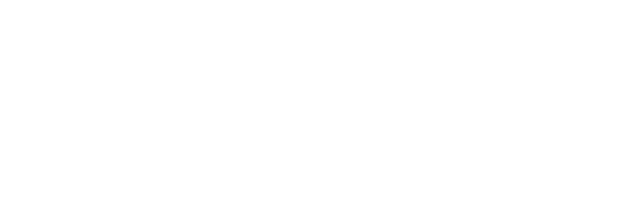
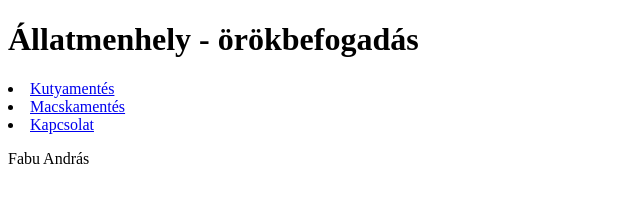
Before and after one commit to fabuandras/web_SZF_2024_11_20_csapatmunka, a plain HTML site: page index.html in a window 1280 px wide. Shown: the whole page, without its empty margins (0-640 px from the left). Drawn offline with Linux system fonts and the light colour scheme.

Commit message:
oldalszerkezet

```diff
--- a/index.html
+++ b/index.html
@@ -11,6 +11,24 @@
     <title>Ilyés Borbála & Fabu András</title>
 </head>
 <body>
-    <main></main>
+    <main>
+        <header>
+            <h1>Állatmenhely - örökbefogadás</h1>
+        </header>
+        <nav>
+            <li><a href="index.html">Kutyamentés</a></li>
+            <li><a href="masik.html">Macskamentés</a></li>
+            <li><a href="kapcsolat">Kapcsolat</a></li>
+        </nav>
+        <article>
+
+        </article>
+        <aside>
+
+        </aside>
+        <footer>
+            <p>Fabu András</p>
+        </footer>
+    </main>
 </body>
 </html>
```
